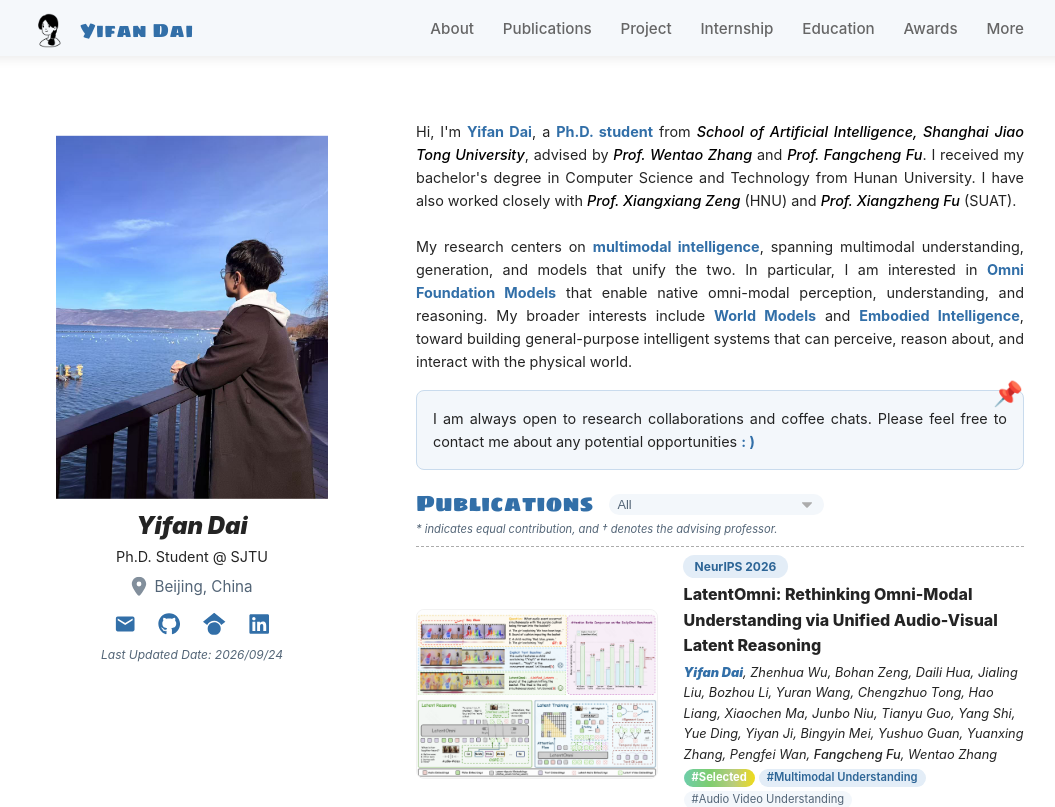
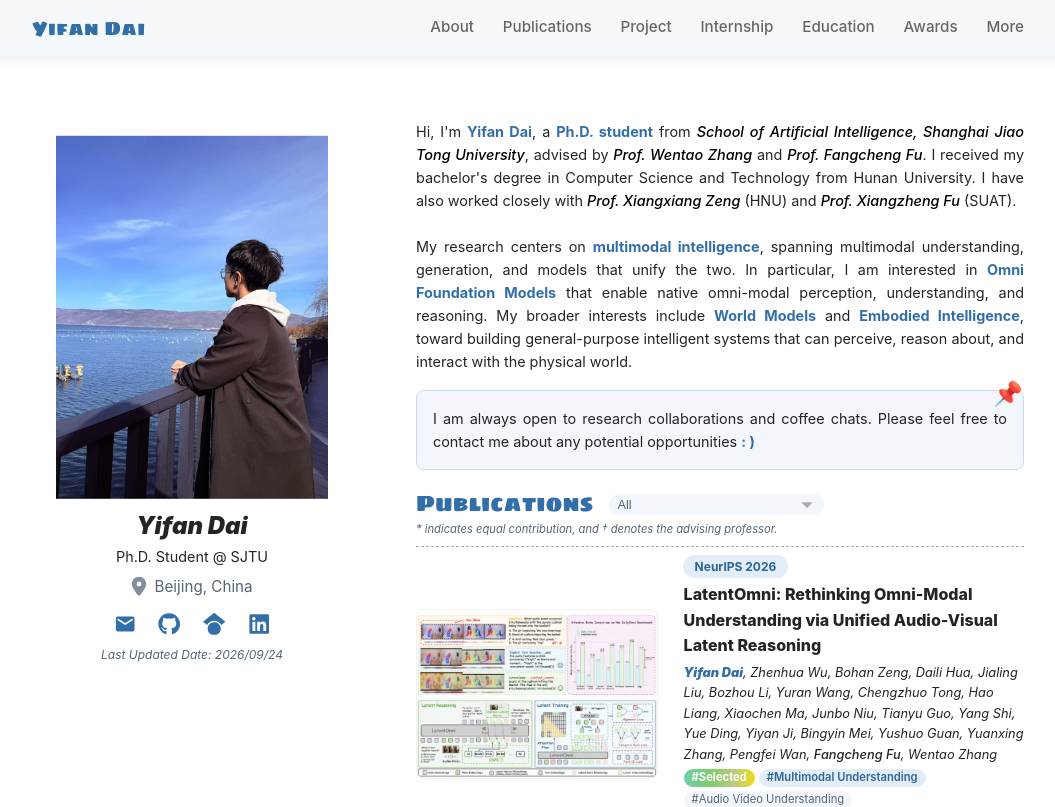
Before and after one commit to yfanDai/yfanDai.github.io, a React (Vite) app: page / in a window 1280 px wide. Shown: the top 807 px of the page, without its empty margins (96-1151 px from the left). Built offline with nearby package versions, Linux system fonts and the light colour scheme.

Commit message:
Align internship location and remove header avatar

```diff
--- a/src/components/Header.jsx
+++ b/src/components/Header.jsx
@@ -1,7 +1,6 @@
 import React, { useState } from "react";
 import { useLocation, useNavigate } from "react-router-dom";
 import "../css/Header.css";
-import logo from "../assets/logo.png";
 
 const NAV = [
     { id: "about", label: "About" },
@@ -39,7 +38,6 @@ export default function Header() {
         <header className={`header-wrapper ${menuOpen ? "menu-open" : ""}`}>
             <div className="header-container">
                 <div className="header-name" onClick={handleHome} style={{ cursor: "pointer" }}>
-                    <img src={logo} alt="logo" style={{ width: "36px", marginRight: 12 }} />
                     <div className="name-main">Yifan Dai</div>
                 </div>
 
--- a/src/css/Internship.css
+++ b/src/css/Internship.css
@@ -114,7 +114,8 @@ a{
 .exp-period {
     display: flex;
     flex-direction: column;
-    align-items: center;
+    align-items: flex-end;
+    text-align: right;
     justify-content: center;
     font-size: 0.8rem;
     color: var(--theme-muted);
```
